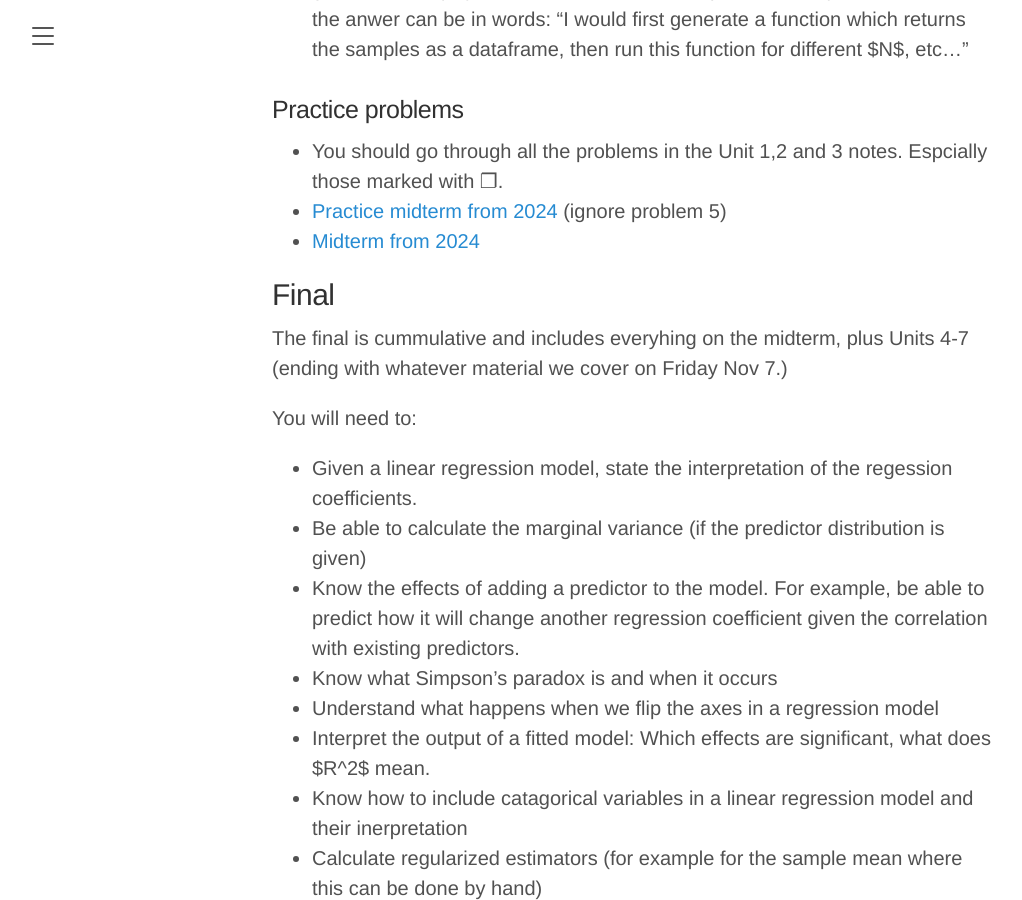
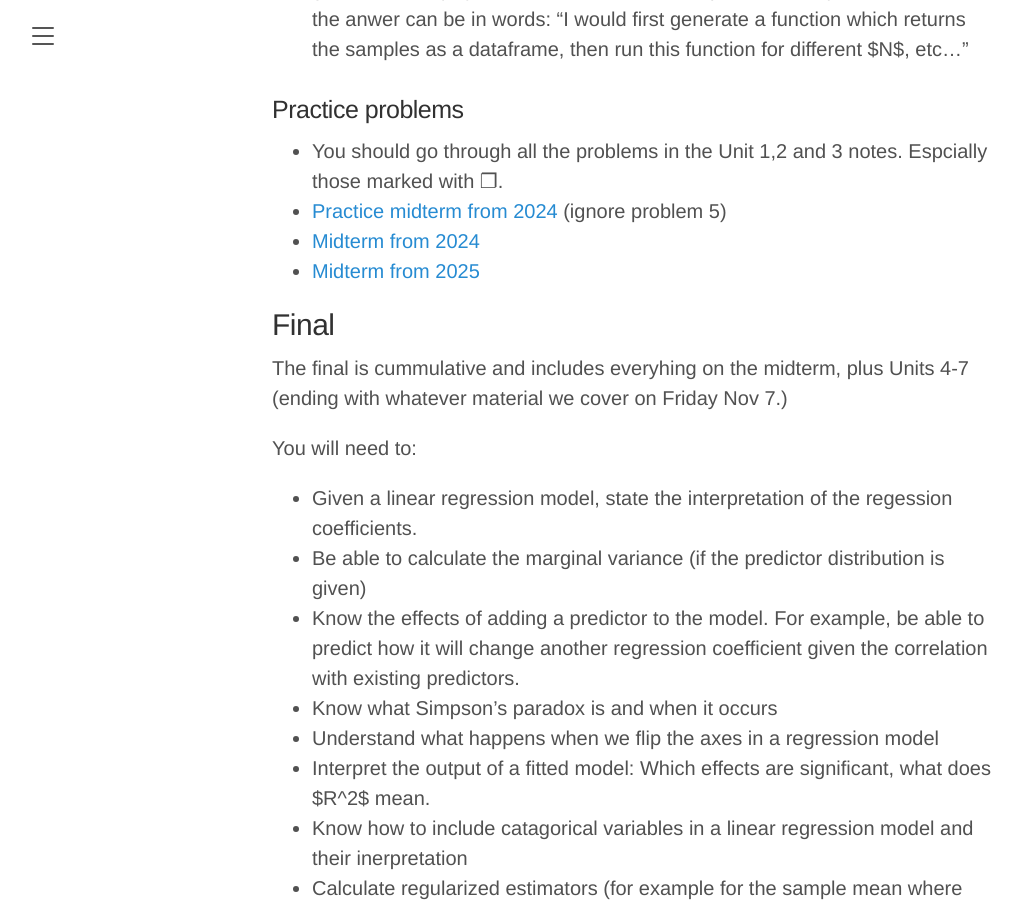
Before and after one commit to elevien/math50_2025, a Jekyll site: the page built from exams.md, in a window 1280 px wide and 900 px high, scrolled down 1527 px. Shown: the whole window, without its empty margins (8-1030 px from the left). Built offline with Jekyll 4.4.1, drawn with Linux system fonts in a browser that asks for light colours.

Commit message:
added mei's exercises and practice exam

```diff
--- a/exams.md
+++ b/exams.md
@@ -29,6 +29,7 @@ In terms of Python, you need to know enough syntax to identify what a line or tw
 - You should go through all the problems in the Unit 1,2 and 3 notes. Espcially those marked with ❐.
 - [Practice midterm from 2024]({{ '/public/exam_practice/midterm_practice_2024.pdf' | relative_url }}) (ignore problem 5)
 - [Midterm from 2024]({{ '/public/exam_practice/midterm_2024-10.pdf' | relative_url }})
+- [Midterm from 2025]({{ '/public/exam_practice/math50_midterm_practice_2025.pdf' | relative_url }})
 <!-- - [Additional practice problems]({{ '/public/exam_practice/midterm_practice_problems' | relative_url }}) -->
 
 
```
Also changed, not shown: 5 other files.
